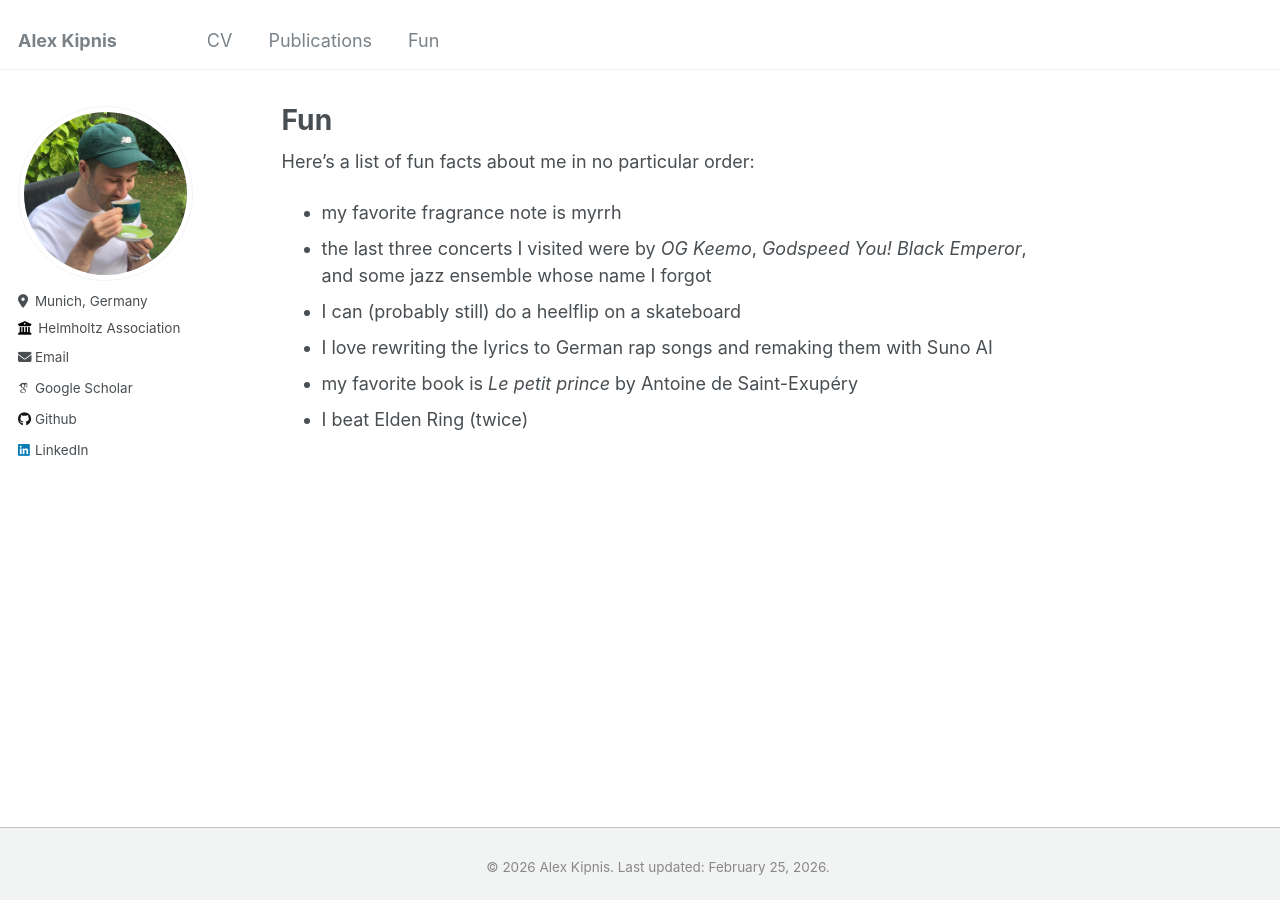
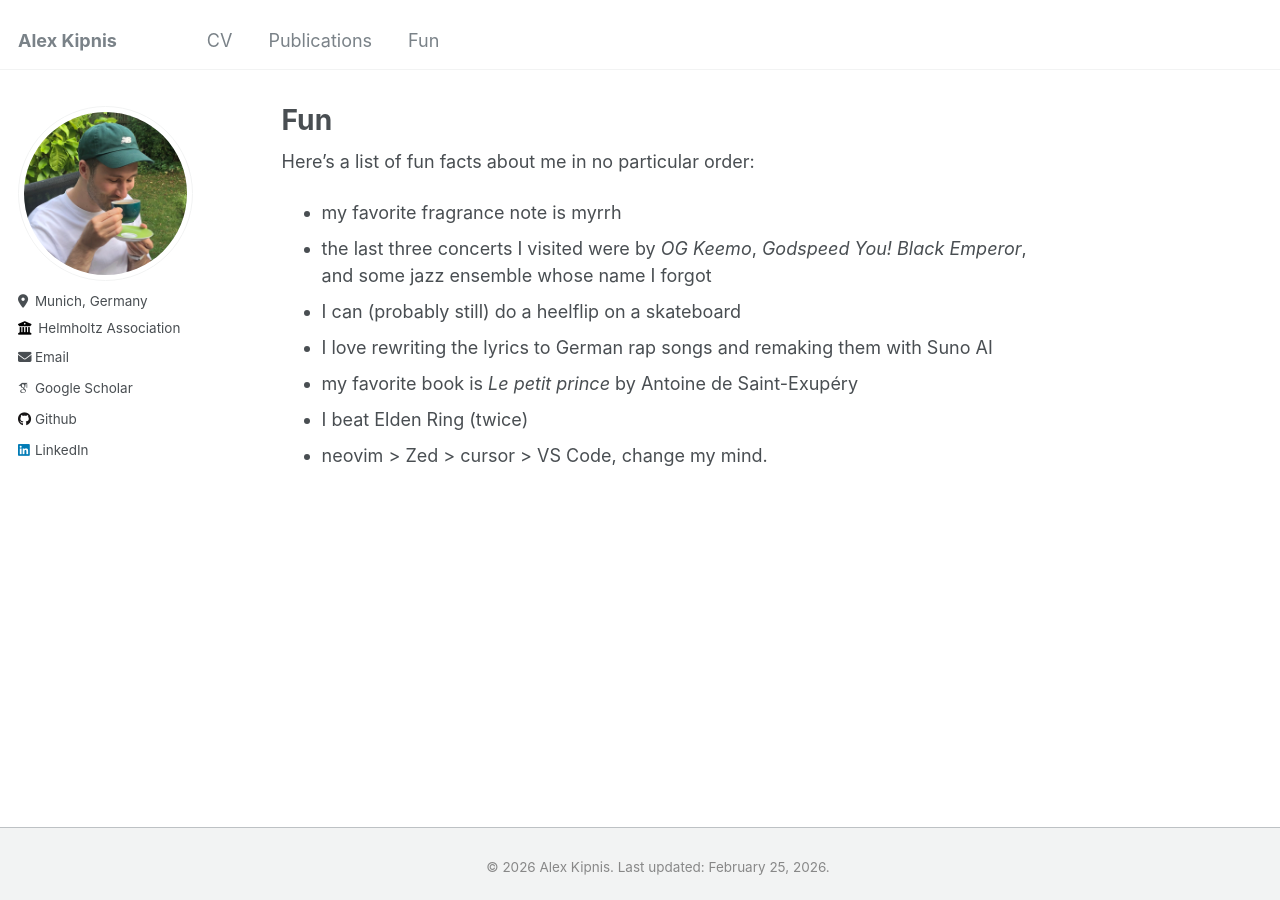
Before and after one commit to adkipnis/adkipnis.github.io, a Jekyll site: the page built from _pages/fun.md, in a window 1280 px wide. Built offline with Jekyll 4.4.1, drawn with Linux system fonts in a browser that asks for light colours; some web fonts are replaced.

Commit message:
Add a personal statement about text editors

```diff
--- a/_pages/fun.md
+++ b/_pages/fun.md
@@ -13,3 +13,4 @@ Here's a list of fun facts about me in no particular order:
 - I love rewriting the lyrics to German rap songs and remaking them with Suno AI
 - my favorite book is *Le petit prince* by Antoine de Saint-Exupéry
 - I beat Elden Ring (twice)
+- neovim > Zed > cursor > VS Code, change my mind.
```
